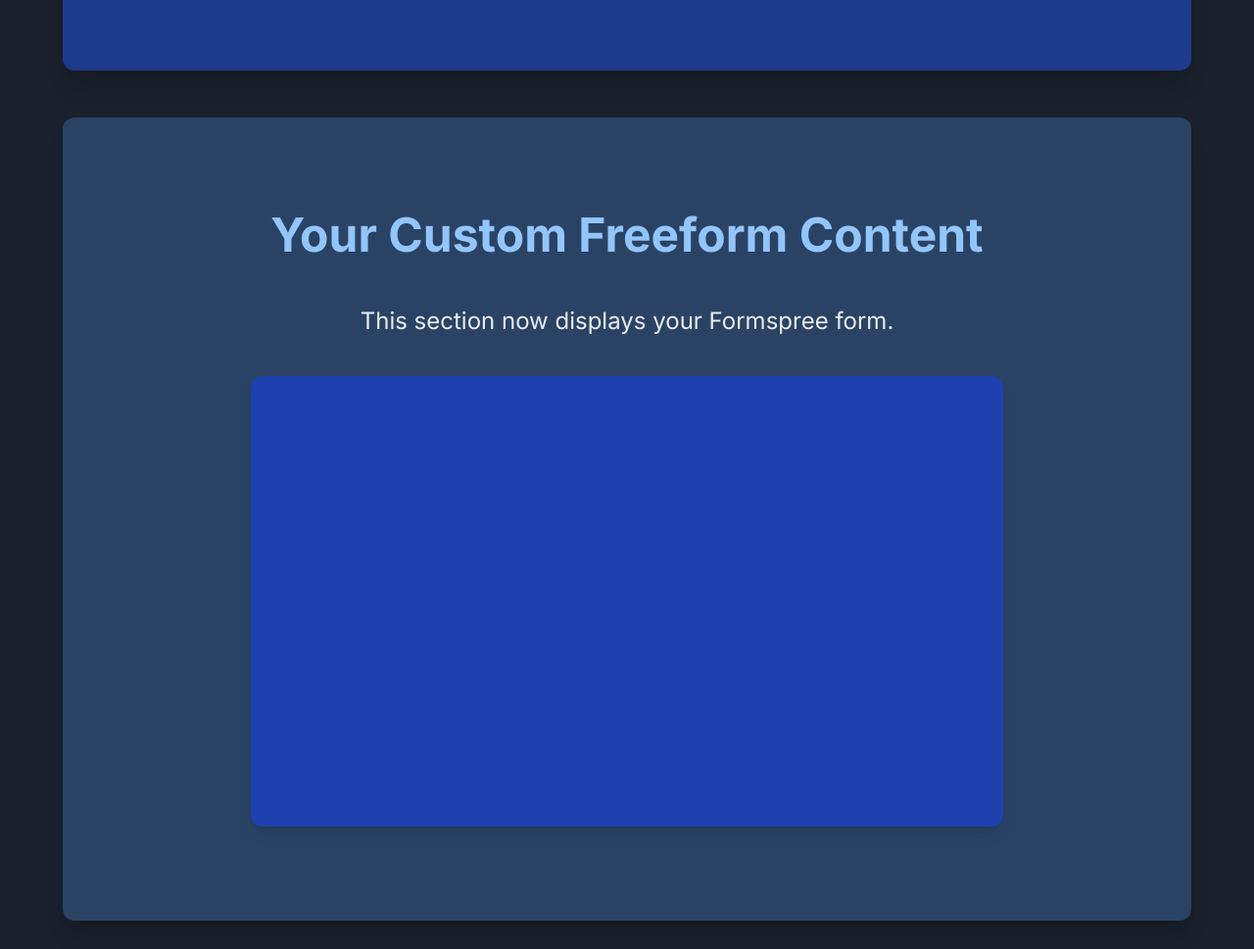
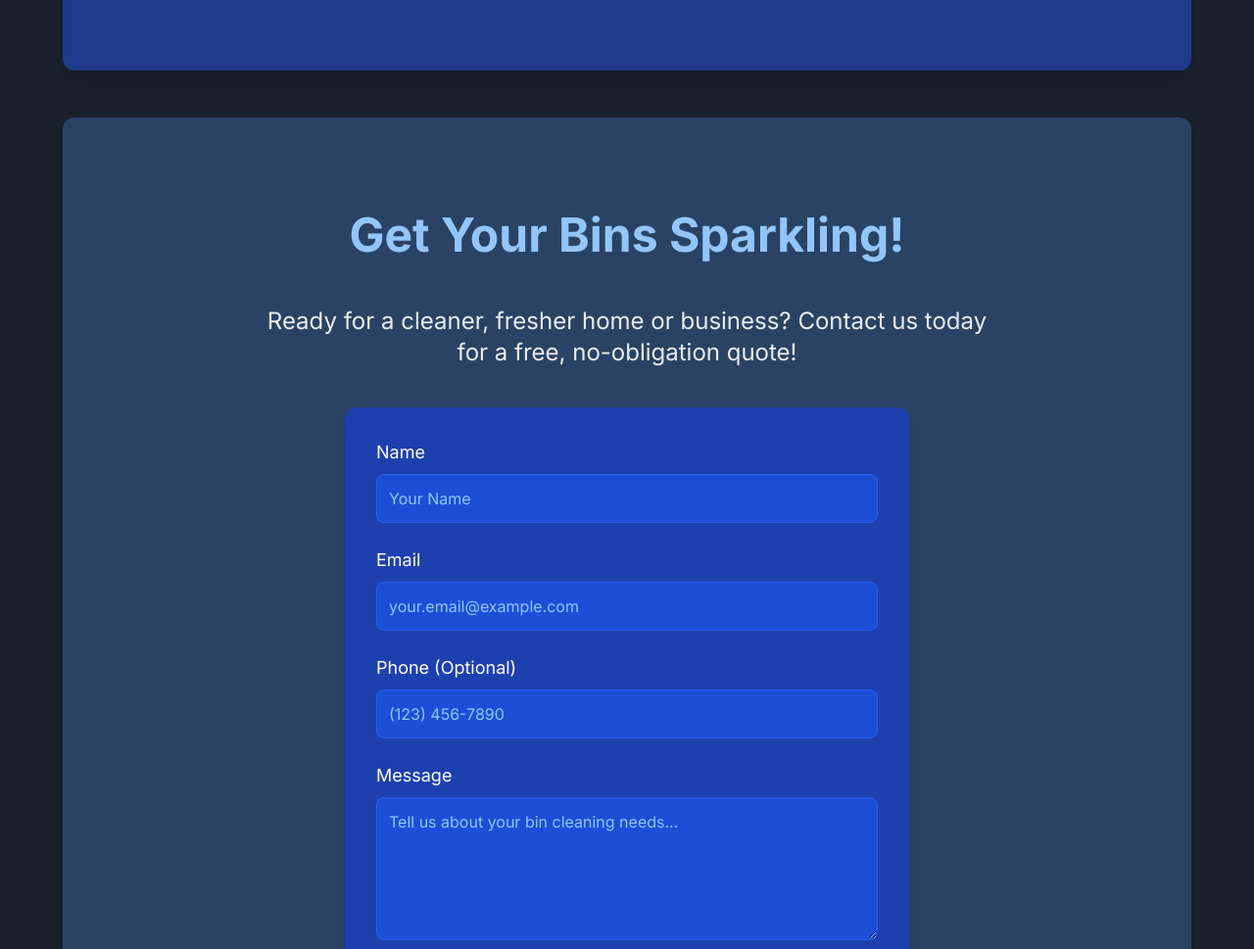
Before and after one commit to tahj2003/MossedUpBins, a plain HTML site: page index.html in a window 1280 px wide. Shown: the part 2820-3789 px from the top of the page at 98% size. Drawn offline with nearby package versions, Linux system fonts and the light colour scheme.

Commit message:
Update index.html
This commit updates the Formspree endpoint for the main contact form in the "Contact Section".

Specifically:
- The `action` attribute of the `<form>` element within the `#contact` section has been changed to `https://formspree.io/f/xpwrevyv`.

This ensures that all submissions from the primary contact form on the website are now directed to the correct Formspree endpoint, allowing you to receive user inquiries via email as intended.

```diff
--- a/index.html
+++ b/index.html
@@ -230,28 +230,8 @@
                 </div>
             </div>
         </section>
-       <!-- Freeform Section -->
-        <section id="freeform-section" class="bg-section-blue py-16 md:py-24 px-6 rounded-xl my-12 mx-auto max-w-6xl shadow-xl">
-            <div class="container mx-auto text-center">
-                <h2 class="text-4xl md:text-5xl font-bold mb-12 text-blue-300">Your Custom Freeform Content</h2>
-                <p class="text-xl md:text-2xl mb-10 max-w-3xl mx-auto opacity-90">
-                    This section now displays your Formspree form.
-                </p>
-                <div class="max-w-3xl mx-auto bg-blue-800 p-8 rounded-xl shadow-lg">
-                    <!-- Formspree form embedded here -->
-                    <iframe
-                        src="https://formspree.io/f/xpwrevyv"
-                        class="w-full aspect-video rounded-lg"
-                        frameborder="0"
-                        allowfullscreen
-                        title="Contact Form"
-                    >
-                        Your browser does not support iframes. Please visit the form directly at https://formspree.io/f/xpwrevyv
-                    </iframe>
-                </div>
-            </div>
-        </section>
-        <!-- Contact Section -->
+
+ <!-- Contact Section -->
         <section id="contact" class="bg-section-blue py-16 md:py-24 px-6 rounded-xl my-12 mx-auto max-w-6xl shadow-xl">
             <div class="container mx-auto text-center">
                 <h2 class="text-4xl md:text-5xl font-bold mb-12 text-blue-300">Get Your Bins Sparkling!</h2>
@@ -259,7 +239,7 @@
                     Ready for a cleaner, fresher home or business? Contact us today for a free, no-obligation quote!
                 </p>
                 <div class="max-w-xl mx-auto bg-blue-800 p-8 rounded-xl shadow-lg">
-                    <form class="space-y-6">
+                    <form class="space-y-6" action="https://formspree.io/f/xpwrevyv" method="POST">
                         <div>
                             <label for="name" class="block text-lg font-medium text-left mb-2">Name</label>
                             <input type="text" id="name" name="name" class="w-full p-3 rounded-lg bg-blue-700 border border-blue-600 text-white placeholder-blue-300 focus:ring-2 focus:ring-accent-blue focus:border-transparent" placeholder="Your Name" required>
@@ -281,7 +261,6 @@
                         </button>
                     </form>
                 </div>
-
                 <!-- New Contact Information Section -->
                 <div class="max-w-xl mx-auto mt-12 bg-blue-800 p-8 rounded-xl shadow-lg text-left">
                     <h3 class="text-3xl font-bold mb-6 text-blue-300 text-center">Our Contact Information</h3>
```
